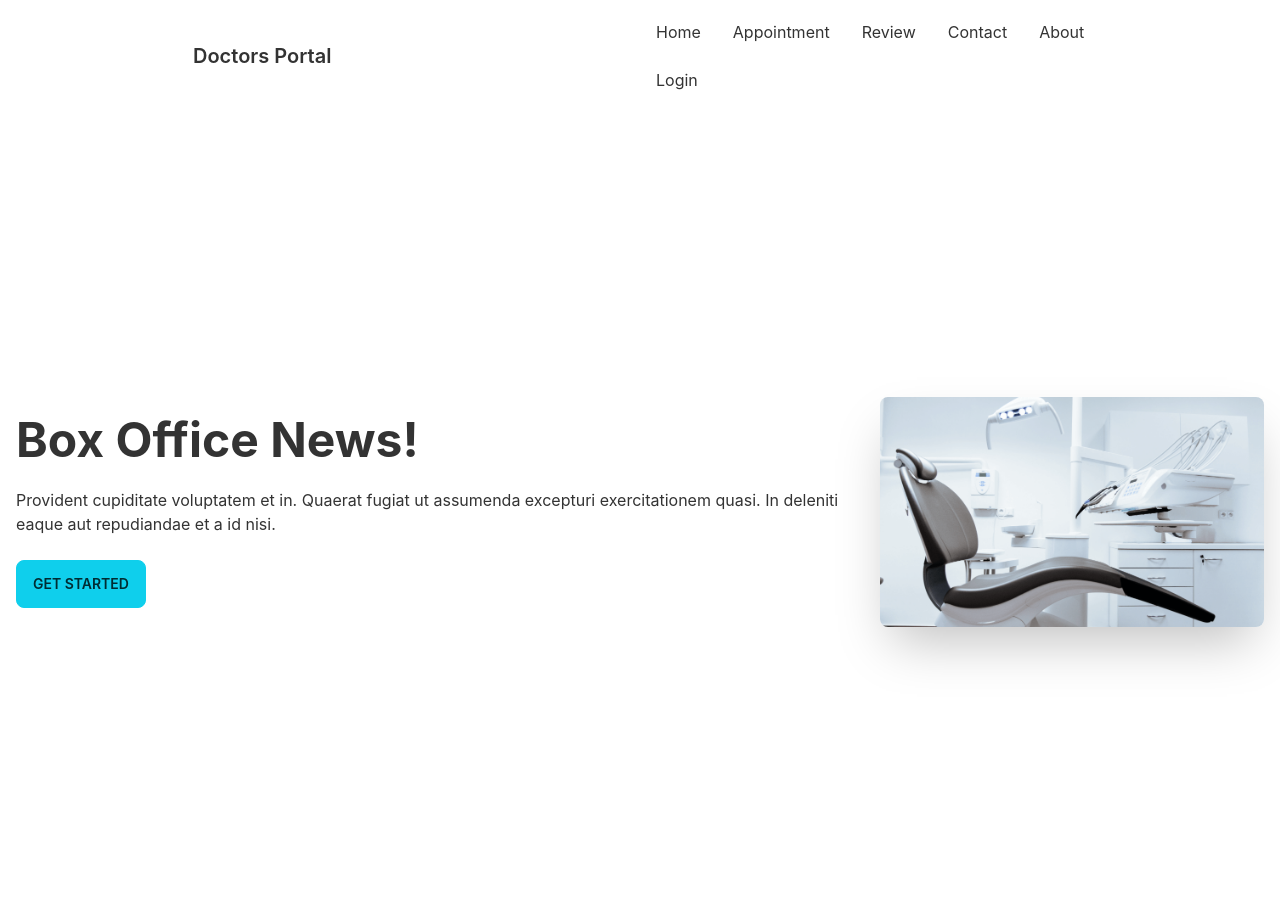
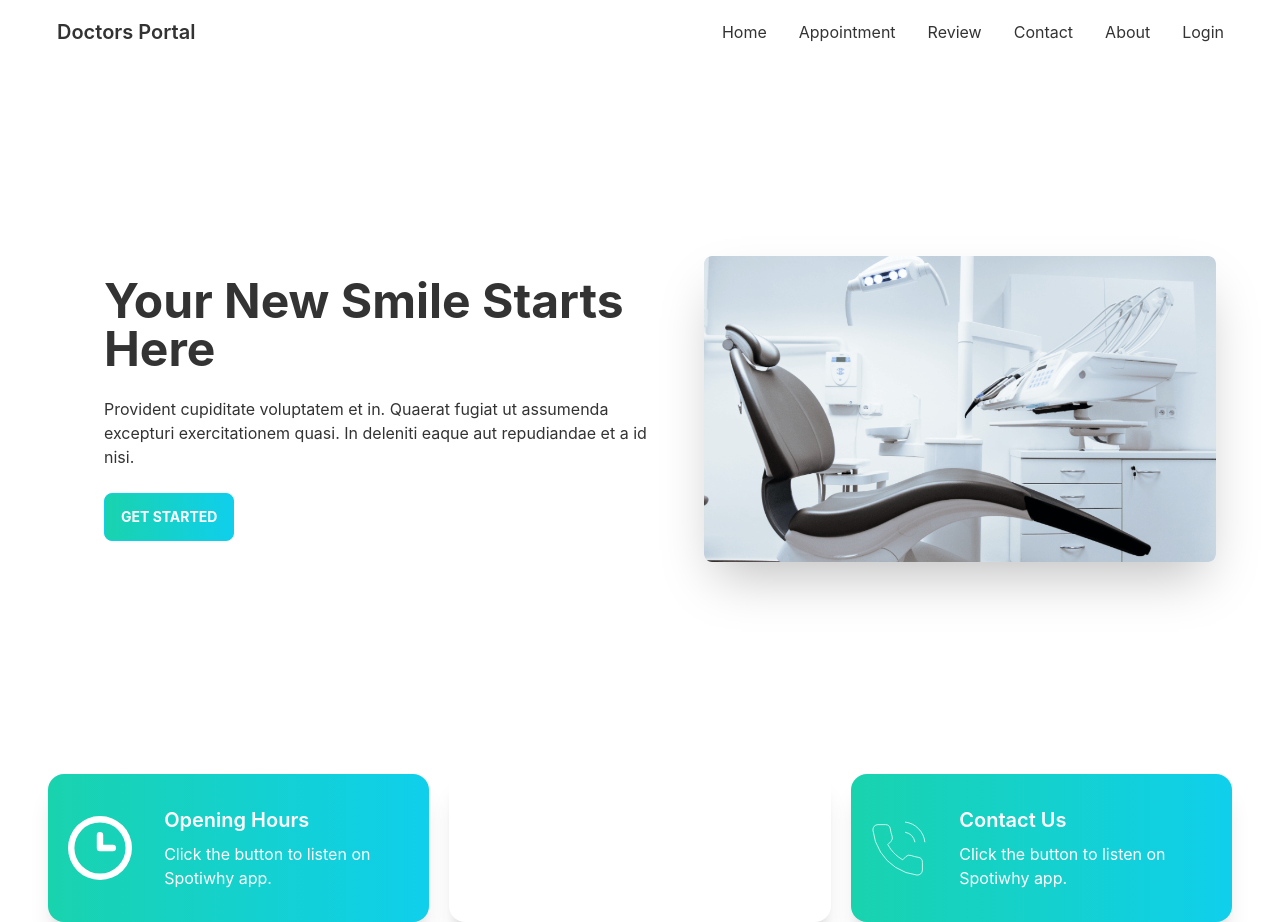
Before and after one commit to ImRanKhan81m/Doctors-Portal-Client, a React (Create React App) app: page / in a window 1280 px wide. Built offline with nearby package versions, Linux system fonts and the light colour scheme.

Commit message:
info card done

```diff
--- a/src/Pages/Home/Banner.js
+++ b/src/Pages/Home/Banner.js
@@ -3,13 +3,13 @@
 
 const Banner = () => {
     return (
-        <div class="hero min-h-screen ">
+        <div class="hero lg:py-44 md:py-5 sm:py-5 lg:px-12 md:px-12 ">
             <div class="hero-content flex-col lg:flex-row-reverse">
-                <img src={chair} class="max-w-sm rounded-lg shadow-2xl" />
-                <div>
-                    <h1 class="text-5xl font-bold">Box Office News!</h1>
+                <img style={{width:'100%'}} src={chair} className="max-w-lg rounded-lg shadow-2xl" alt='' />
+                <div className='sm:px-10'>
+                    <h1 class="text-5xl font-bold">Your New Smile Starts Here</h1>
                     <p class="py-6">Provident cupiditate voluptatem et in. Quaerat fugiat ut assumenda excepturi exercitationem quasi. In deleniti eaque aut repudiandae et a id nisi.</p>
-                    <button class="btn btn-primary">Get Started</button>
+                    <button class="btn btn-primary uppercase text-white font-bold bg-gradient-to-r from-secondary to-primary">Get Started</button>
                 </div>
             </div>
         </div>
--- a/src/Pages/Home/Home.js
+++ b/src/Pages/Home/Home.js
@@ -1,10 +1,13 @@
 import React from 'react';
 import Banner from './Banner';
+import Info from './Info';
+
 
 const Home = () => {
     return (
         <div>
-            <Banner/>
+            <Banner />
+            <Info/>
         </div>
     );
 };
--- /dev/null
+++ b/src/Pages/Home/Info.js
@@ -0,0 +1,19 @@
+import React from 'react';
+import InfoCard from './InfoCard';
+import clock from '../../assets/icons/clock.svg'
+import marker from '../../assets/icons/marker.svg'
+import phone from '../../assets/icons/phone.svg'
+
+const Info = () => {
+
+
+    return (
+        <div className='grid grid-cols-1 md:grid-cols-3 lg:grid-cols-3 gap-5 lg:px-12 md:px-12 sm:px-12 px-5 mt-5'>
+            <InfoCard cardTitle="Opening Hours" bgClass="bg-gradient-to-r from-secondary to-primary" img={clock}/>
+            <InfoCard cardTitle="Our Locations" bgClass="bg-accent" img={marker}/>
+            <InfoCard cardTitle="Contact Us" bgClass="bg-gradient-to-r from-secondary to-primary" img={phone}/>
+        </div>
+    );
+};
+
+export default Info;
--- /dev/null
+++ b/src/Pages/Home/InfoCard.js
@@ -0,0 +1,17 @@
+import React from 'react';
+
+const InfoCard = ({ img, cardTitle, bgClass }) => {
+    return (
+        <div class={`card lg:card-side bg-base-100 shadow-xl ${bgClass}`}>
+            <figure className='lg:pl-5 mt-4 sm:mt-4 md:mt-4 lg:mt-0'>
+                <img src={img} alt="Album" />
+            </figure>
+            <div class="card-body text-white">
+                <h2 class="card-title">{cardTitle}</h2>
+                <p>Click the button to listen on Spotiwhy app.</p>
+            </div>
+        </div>
+    );
+};
+
+export default InfoCard;
--- a/src/Pages/Shared/Navbar.js
+++ b/src/Pages/Shared/Navbar.js
@@ -13,7 +13,7 @@
 
 
     return (
-        <div class="navbar bg-base-100 lg:px-44">
+        <div class="navbar bg-base-100 lg:px-10">
             <div class="navbar-start">
                 <div class="dropdown">
                     <label tabindex="0" class="btn btn-ghost lg:hidden">
--- a/tailwind.config.js
+++ b/tailwind.config.js
@@ -5,6 +5,7 @@
   },
   daisyui: {
     themes: [
+
       {
         doctortheme: {
           primary: "#0FCFEC",
```
